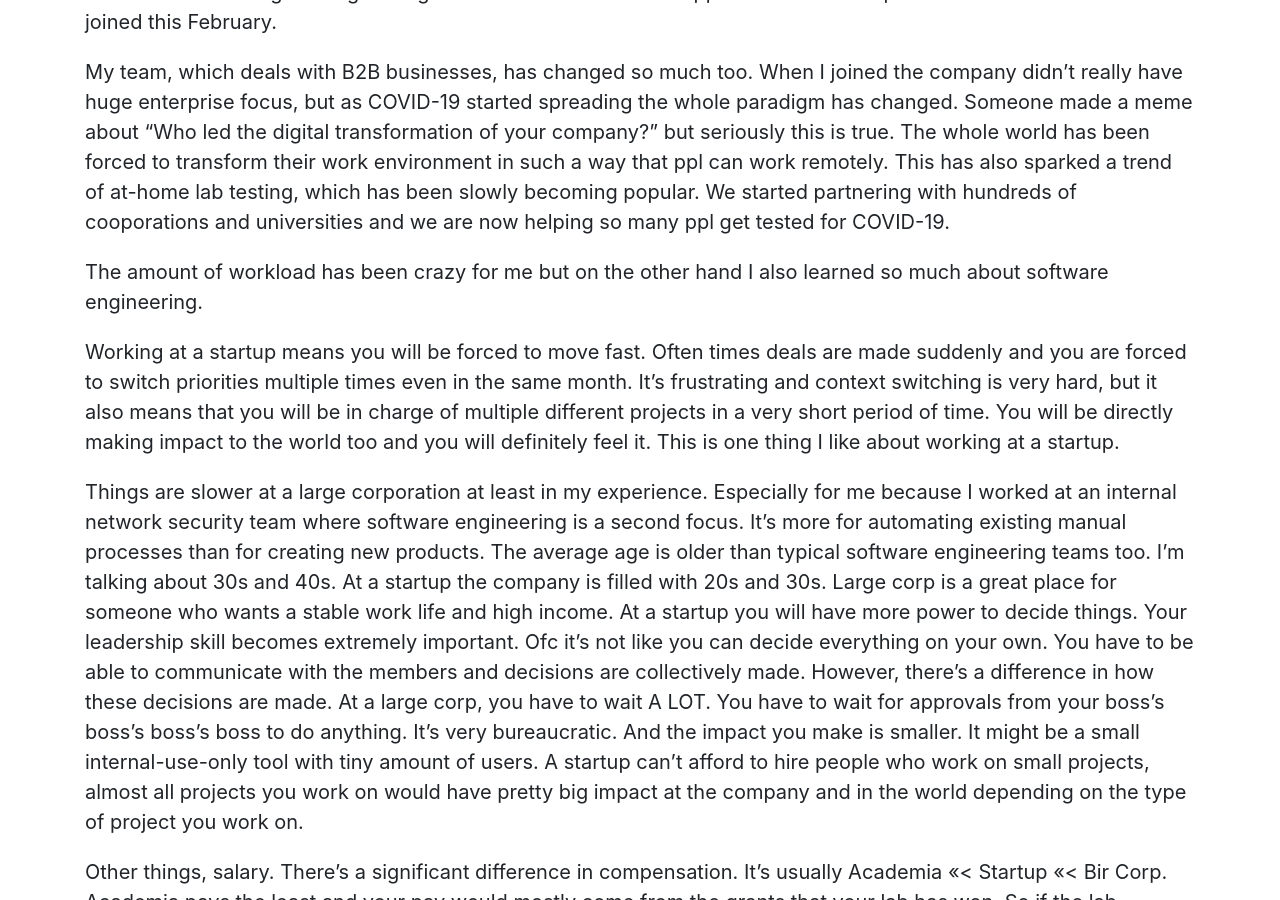
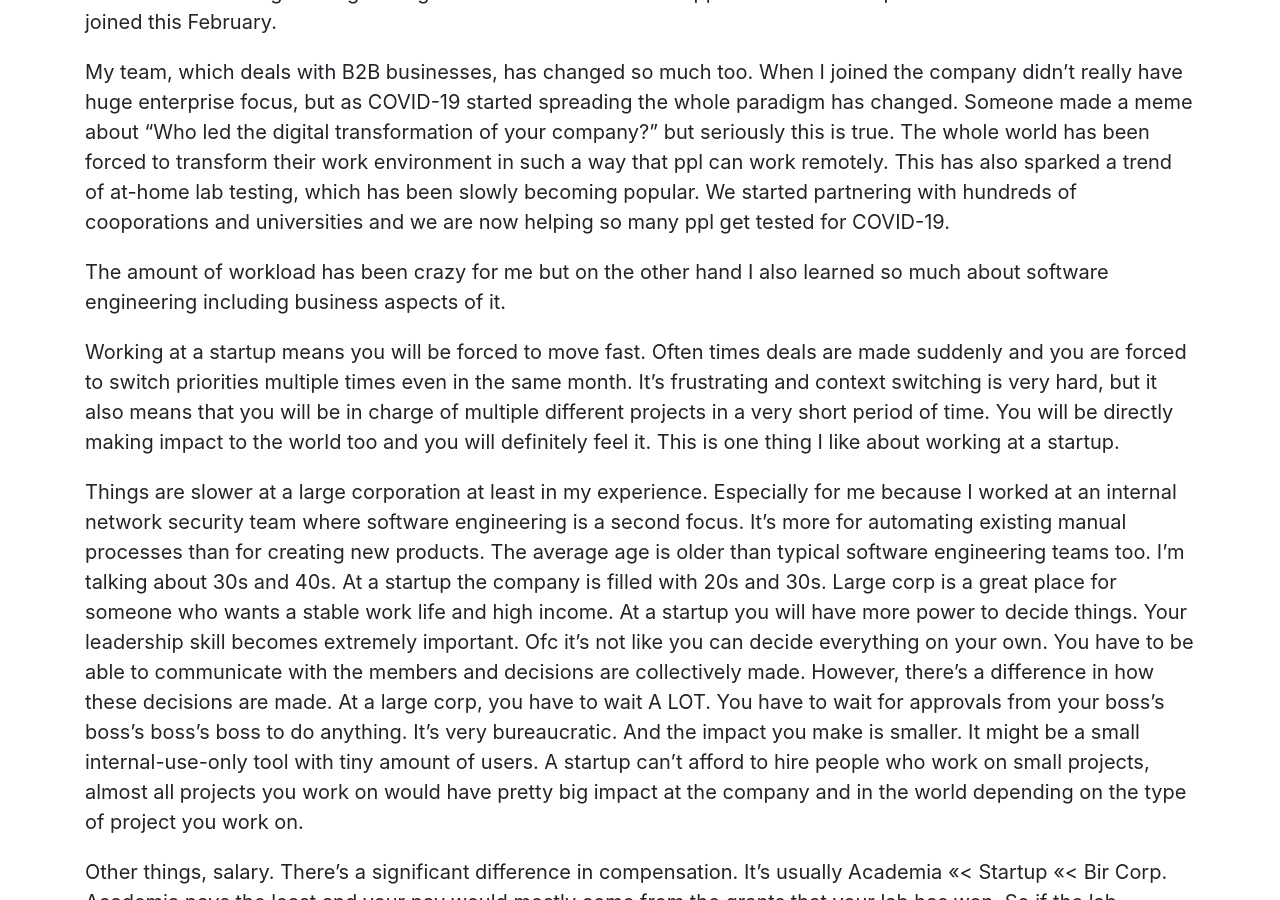
Before and after one commit to takasoft/takasoft.github.io, a Jekyll site: the page built from _posts/2020-12-08-difference-startup-big-corp-academia.md, in a window 1280 px wide and 900 px high, scrolled down 793 px. Built offline with Jekyll 4.4.1, drawn with Linux system fonts in a browser that asks for light colours.

Commit message:
update start big corp post

```diff
--- a/_posts/2020-12-08-difference-startup-big-corp-academia.md
+++ b/_posts/2020-12-08-difference-startup-big-corp-academia.md
@@ -15,7 +15,7 @@ First, startup, since I have the most fresh memory.  A startup grows so fast and
 
 My team, which deals with B2B businesses, has changed so much too. When I joined the company didn't really have huge enterprise focus, but as COVID-19 started spreading the whole paradigm has changed. Someone made a meme about "Who led the digital transformation of your company?" but seriously this is true.  The whole world has been forced to transform their work environment in such a way that ppl can work remotely.  This has also sparked a trend of at-home lab testing, which has been slowly becoming popular. We started partnering with hundreds of cooporations and universities and we are now helping so many ppl get tested for COVID-19.
 
-The amount of workload has been crazy for me but on the other hand I also learned so much about software engineering.
+The amount of workload has been crazy for me but on the other hand I also learned so much about software engineering including business aspects of it.
 
 Working at a startup means you will be forced to move fast. Often times deals are made suddenly and you are forced to switch priorities multiple times even in the same month. It's frustrating and context switching is very hard, but it also means that you will be in charge of multiple different projects in a very short period of time.  You will be directly making impact to the world too and you will definitely feel it.  This is one thing I like about working at a startup.
 
```
